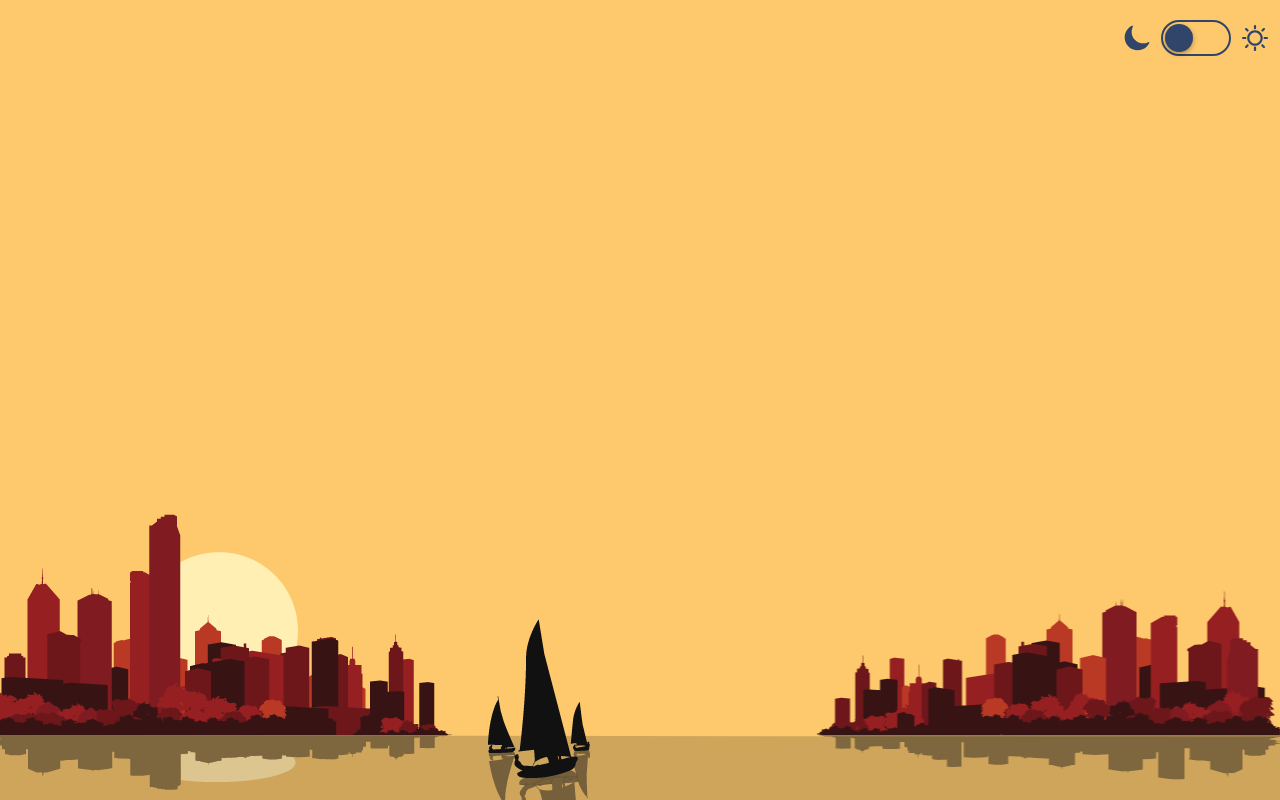
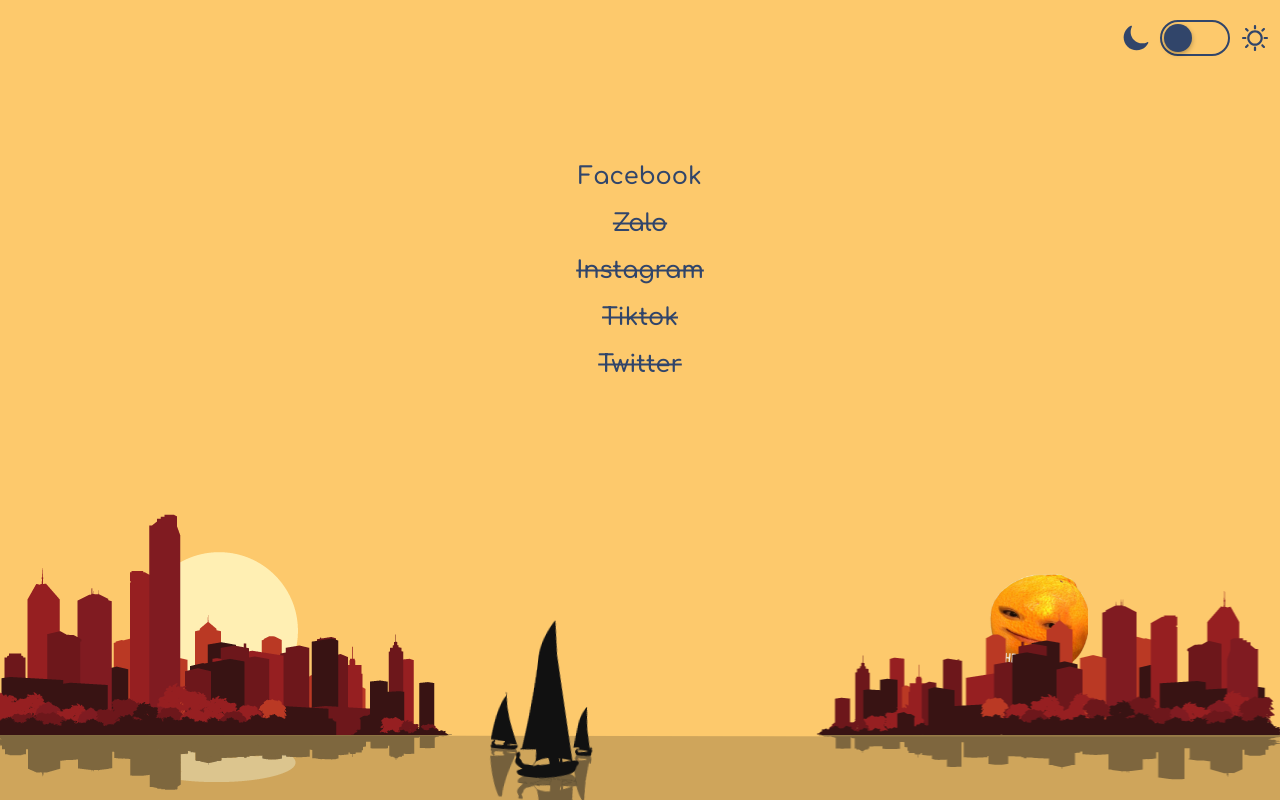
Before and after one commit to nguyenvanthai382001/Beluga, a plain HTML site: page index.html in a window 1280 px wide. Drawn offline with Linux system fonts and the light colour scheme.

Commit message:
upsetIntervaldat

```diff
--- a/index.html
+++ b/index.html
@@ -5,11 +5,51 @@
     <meta http-equiv="X-UA-Compatible" content="IE=edge" />
     <meta name="viewport" content="width=device-width, initial-scale=1.0" />
     <link rel="stylesheet" href="./style.css" />
+    <link
+      href="https://fonts.googleapis.com/css2?family=Comfortaa:wght@300;400;500;600;700&display=swap"
+      rel="stylesheet"
+    />
     <title>Document</title>
   </head>
   <body>
+    <div class="content">
+      <div class="list-link">
+        <a
+          class="link-real"
+          href="https://www.facebook.com/profile.php?id=100051806824392"
+        >
+          Facebook
+        </a>
+        <a
+          href="https://i.pinimg.com/564x/55/1b/97/551b97285b4dbdc8b855296ddd6f98c5.jpg"
+        >
+          Zalo
+        </a>
+        <a
+          href="https://i.pinimg.com/564x/55/1b/97/551b97285b4dbdc8b855296ddd6f98c5.jpg"
+        >
+          Instagram
+        </a>
+        <a
+          href="https://i.pinimg.com/564x/55/1b/97/551b97285b4dbdc8b855296ddd6f98c5.jpg"
+        >
+          Tiktok
+        </a>
+        <a
+          href="https://i.pinimg.com/564x/55/1b/97/551b97285b4dbdc8b855296ddd6f98c5.jpg"
+        >
+          Twitter
+        </a>
+      </div>
+    </div>
+
     <img class="citypart2" src="./img/city-lodki.png" alt="" />
     <img class="citypart1" src="./img/city-part1.png" alt="" />
+    <img
+      class="citypart3"
+      src="./img/4173D8A3-D722-422D-B8D4-54319AF7C45F.png"
+      alt=""
+    />
     <div class="button-con">
       <label for="cb1" class="mobhide">
         <svg
--- a/main.js
+++ b/main.js
@@ -1,8 +1,14 @@
 const background = document.querySelector(".cmn-toggle");
 const body = document.querySelector("body");
+const facebook = document.querySelector(".list-link .link-real");
 
 background.addEventListener("click", togglebg);
+facebook.addEventListener("click", linkreal);
 
 function togglebg() {
   body.classList.toggle("active");
 }
+
+function linkreal() {
+  facebook.innerHTML = "Facebook clone";
+}
--- a/style.css
+++ b/style.css
@@ -8,17 +8,19 @@
     --bg-dark : #2E343B;
     --backgr-color: #FDC96C;
     --text-color: #31456A;
+    --mybtn : #31456A;
+    font-family: 'Comfortaa', cursive;
 }
 body.active{
     background-color: var(--bg-dark);
     --text-color: #7B8499;
+    --mybtn : #9F7DEA;
 }
 .citypart1 {
     position: fixed;
     right: 0;
     bottom: 0;
     z-index: -1;
-    animation: rotate-90 0.5s cubic-bezier(0.455, 0.030, 0.515, 0.955) infinite alternate both;
 
 }
 
@@ -27,7 +29,25 @@
     left: 38%;
     bottom: -119px;
     z-index: -1;
-    animation: rotate-90 0.5s cubic-bezier(0.455, 0.030, 0.515, 0.955) infinite alternate both;
+    animation: rotate-90 3.5s cubic-bezier(0.455, 0.030, 0.515, 0.955) infinite alternate both;
+}
+.citypart3 {
+    position: fixed;
+    height: 100px;
+    right: 15%;
+    bottom: 10%;
+    z-index: -2;
+    animation: top-bot 1.5s ease-in-out infinite alternate;
+}
+
+@keyframes top-bot{
+    0% {
+        transform: translateY(0);
+    }
+    100% {
+        transform: translateY(-60%);
+
+    }
 }
 
 @keyframes rotate-90{
@@ -36,8 +56,8 @@
         transform: rotate(0);
     }
     100% {
-        -webkit-transform: rotate(90deg);
-        transform: rotate(90deg);
+        -webkit-transform: rotate(10deg);
+        transform: rotate(10deg);
     }
 }
 
@@ -72,7 +92,30 @@
     cursor: pointer;
 }
 
+.content {
+    position: absolute;
+    width: 300px;
+    left: 50%;
+    top: 35%;
+    transform: translate(-50%,-50%);
+}
+.list-link {
+    display: flex;
+    justify-content: center;
+    align-items: center;
+    flex-direction: column;
 
+}
+.list-link a{
+    margin-bottom: 20px;
+    color: var(--mybtn);
+    font-size: 24px;
+    font-weight: 600;
+    text-decoration-line: line-through;
+}
+.list-link a:first-child{
+    text-decoration: none;
+}
 
 .cmn-toggle {
     position: absolute;
@@ -132,7 +175,10 @@
 
 
 @media screen and (max-width: 576px){
-    .citypart1 {
+    .citypart2 {
+        display: none;
+    }
+    .citypart3 {
         display: none;
     }
 }
```
Also changed, not shown: img/city-birds.png (added), img/ponk.jpg (added).
